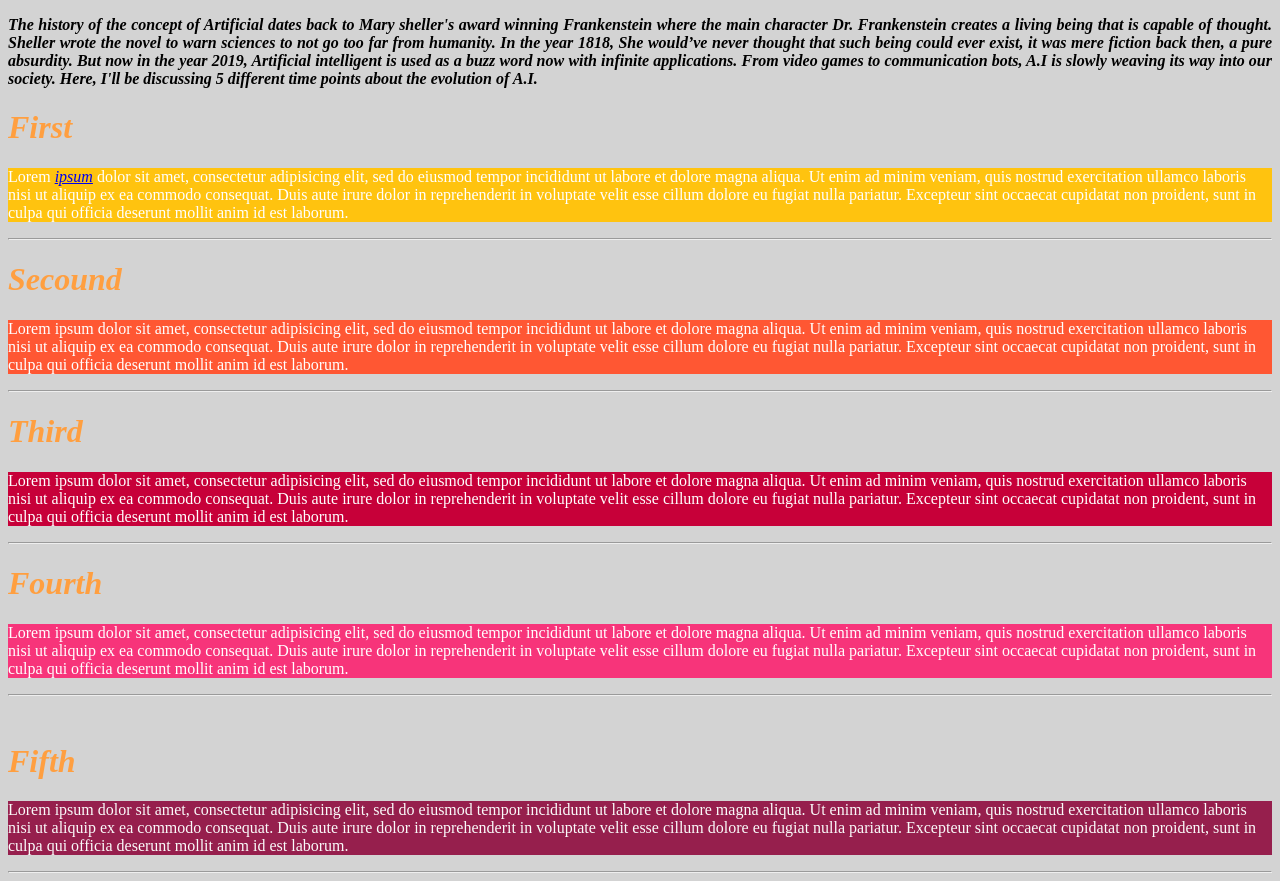
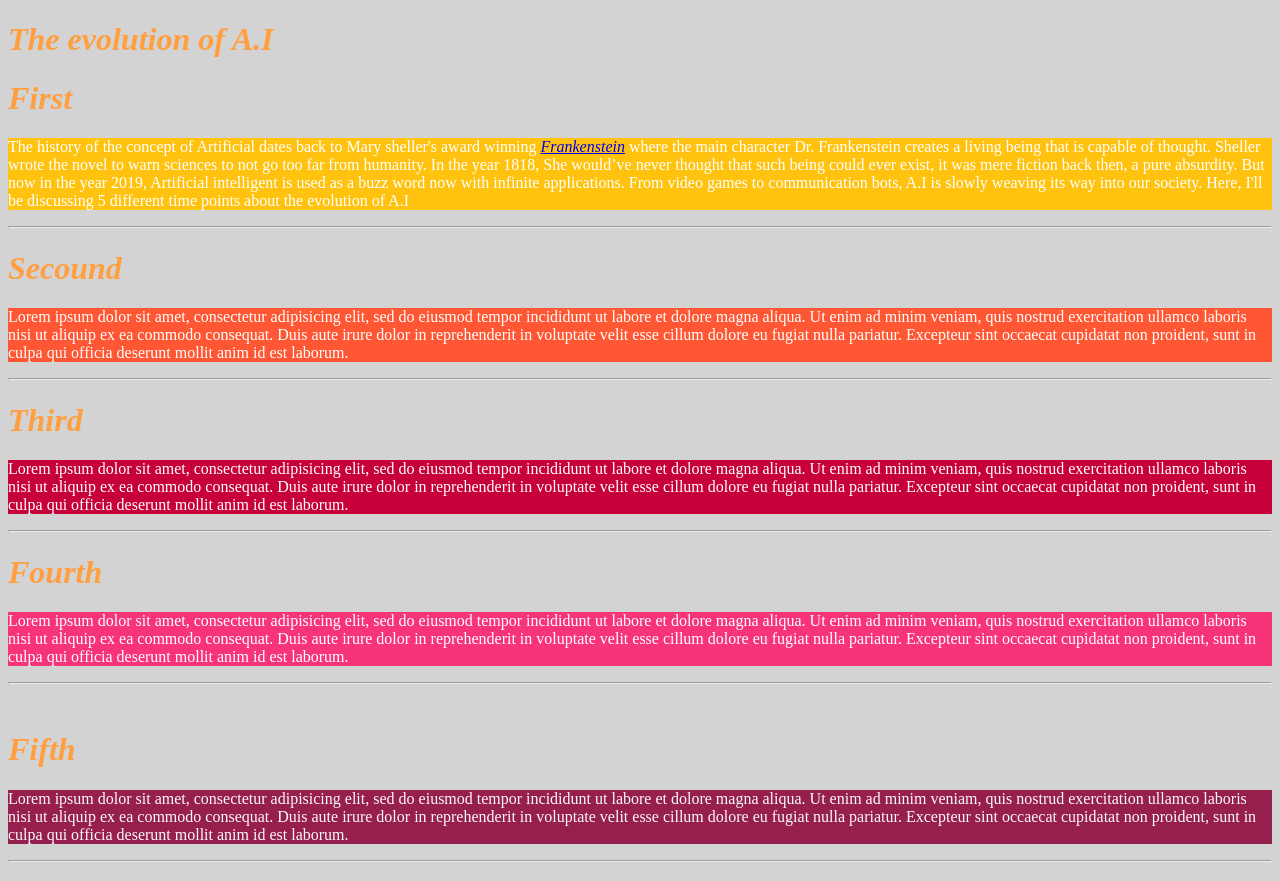
Before and after one commit to NabeelRazeq/Reserch, a plain HTML site: page index.html in a window 1280 px wide. Drawn offline with Linux system fonts and the light colour scheme.

Commit message:
Update index.html

```diff
--- a/index.html
+++ b/index.html
@@ -10,12 +10,12 @@
 </head>
   <body>
   <header>
-<p> The history of the concept of Artificial dates back to Mary sheller's award winning Frankenstein where the main character Dr. Frankenstein creates a living being that is capable of thought. Sheller wrote the novel to warn sciences to not go too far from humanity. In the year 1818, She would’ve never thought that such being could ever exist, it was mere fiction back then, a pure absurdity. But now in the year 2019, Artificial intelligent is used as a buzz word now with infinite applications. From video games to communication bots, A.I is slowly weaving its way into our society. Here, I'll be discussing 5 different time points about the evolution of A.I.</p>
+    <h1>The evolution of A.I </h1>
 </header>
 
 <h1>First</h1>
 <div class="one">
-<p>Lorem <a href="http://sitn.hms.harvard.edu/flash/2017/history-artificial-intelligence/">ipsum</a> dolor sit amet, consectetur adipisicing elit, sed do eiusmod tempor incididunt ut labore et dolore magna aliqua. Ut enim ad minim veniam, quis nostrud exercitation ullamco laboris nisi ut aliquip ex ea commodo consequat. Duis aute irure dolor in reprehenderit in voluptate velit esse cillum dolore eu fugiat nulla pariatur. Excepteur sint occaecat cupidatat non proident, sunt in culpa qui officia deserunt mollit anim id est laborum.</p>
+<p>The history of the concept of Artificial dates back to Mary sheller's award winning <a href="https://en.wikipedia.org/wiki/Artificial_intelligence#History">Frankenstein</a> where the main character Dr. Frankenstein creates a living being that is capable of thought. Sheller wrote the novel to warn sciences to not go too far from humanity. In the year 1818, She would’ve never thought that such being could ever exist, it was mere fiction back then, a pure absurdity. But now in the year 2019, Artificial intelligent is used as a buzz word now with infinite applications. From video games to communication bots, A.I is slowly weaving its way into our society. Here, I'll be discussing 5 different time points about the evolution of A.I</p>
 </div>
 
 <hr>
```
